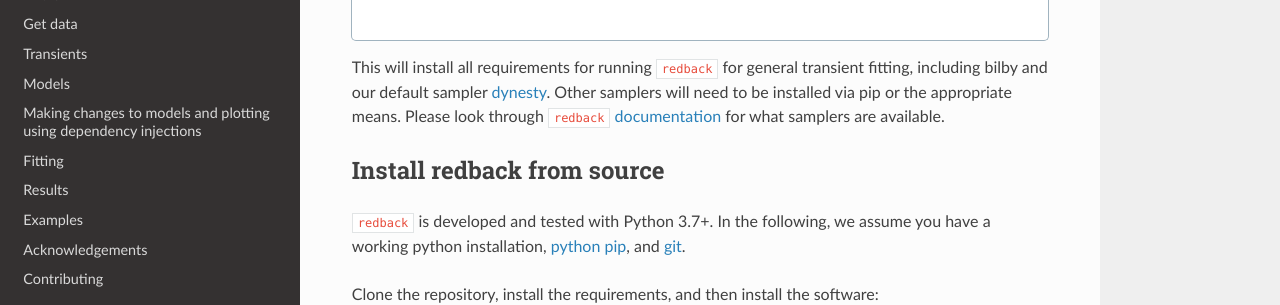
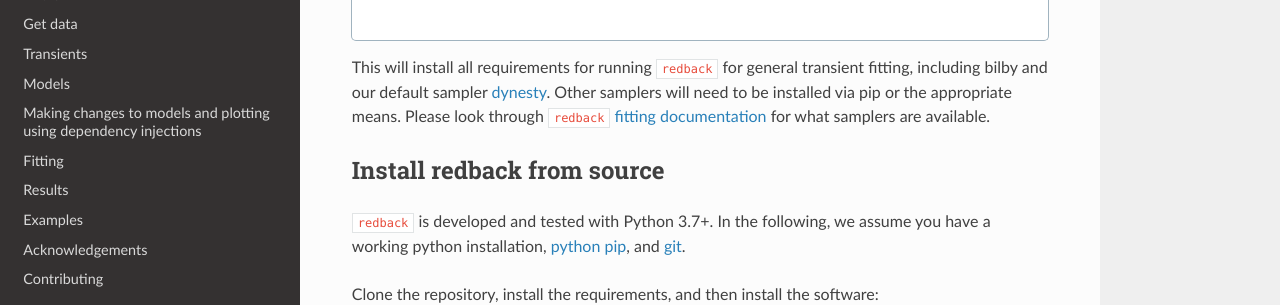
Before and after one commit to nikhil-sarin/redback, a Sphinx documentation site: the page built from docs/installation.txt, in a window 1280 px wide and 1266 px high. Shown: the part 325-630 px from the top of the window. Built offline with Sphinx 7.4.7 and the Read the Docs theme 2.0.0, drawn with Linux system fonts in a browser that asks for light colours.

Commit message:
installation guide

```diff
--- a/docs/installation.txt
+++ b/docs/installation.txt
@@ -23,7 +23,7 @@
 
 This will install all requirements for running :code:`redback` for general transient fitting, including bilby and our default sampler `dynesty
 <https://dynesty.readthedocs.io/en/latest/>`_. Other samplers will need to be
-installed via pip or the appropriate means. Please look through :code:`redback` `documentation <http://redback.readthedocs.io/>`_ for what samplers are available.
+installed via pip or the appropriate means. Please look through :code:`redback` `fitting documentation <https://redback.readthedocs.io/en/latest/fitting.html>`_ for what samplers are available.
 
 Install redback from source
 -------------------------
```
